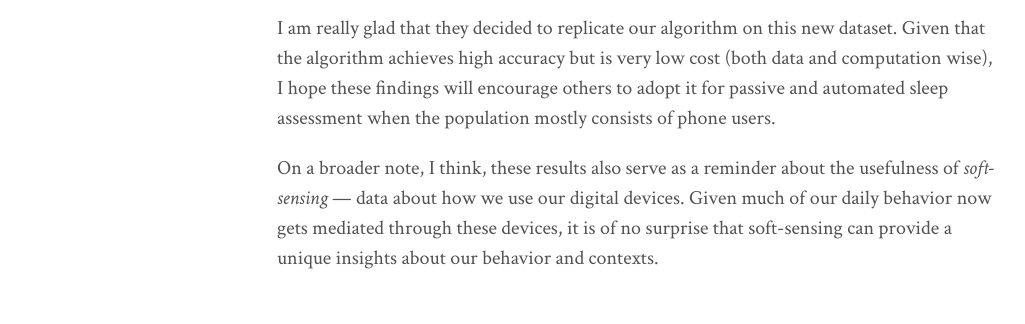
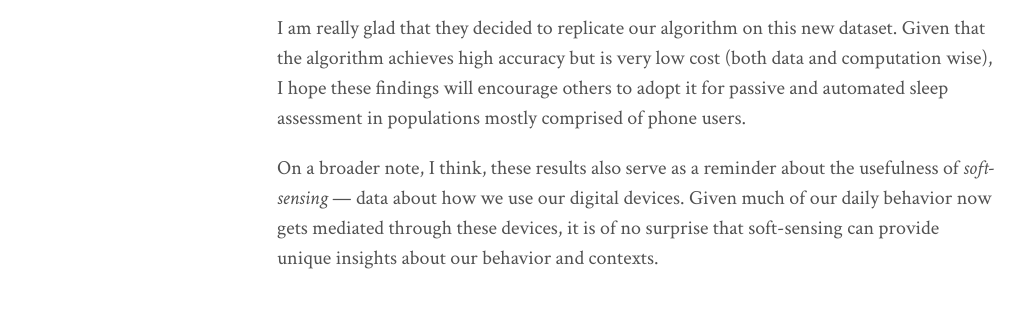
Before and after one commit to saeed-abdullah/saeed-abdullah.github.io, a Jekyll site: the page built from blog/_posts/2016-09-28-sleep-algorithm-replication.markdown, in a window 1280 px wide. Shown: the part 1334-1658 px from the top of the page, without its empty margins (3-1028 px from the left). Built offline with Jekyll 4.4.1, drawn with Linux system fonts in a browser that asks for light colours; nearby versions of some CDN libraries.

Commit message:
Minor fixes

```diff
--- a/blog/_posts/2016-09-28-sleep-algorithm-replication.markdown
+++ b/blog/_posts/2016-09-28-sleep-algorithm-replication.markdown
@@ -53,13 +53,13 @@ diverse dataset indicates that it is quite robust.
 I am really glad that they decided to replicate our algorithm on this new
 dataset. Given that the algorithm achieves high accuracy but is very low cost
 (both data and computation wise), I hope these findings will encourage others
-to adopt it for passive and automated sleep assessment when the population
-mostly consists of phone users.
+to adopt it for passive and automated sleep assessment in populations
+mostly comprised of phone users.
 
 On a broader note, I think, these results also serve as a reminder about the
 usefulness of _soft-sensing_ — data about how we use our digital devices. Given
 much of our daily behavior now gets mediated through these devices, it is of
-no surprise that soft-sensing can provide a unique insights about our
+no surprise that soft-sensing can provide unique insights about our
 behavior and contexts.
 
 
```
